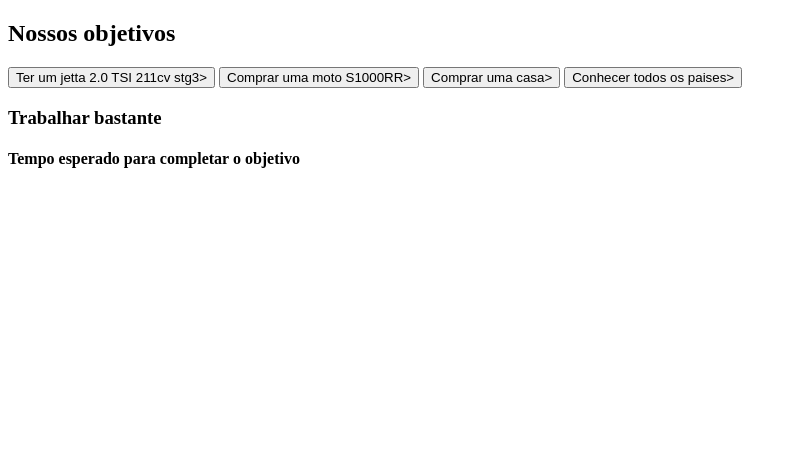
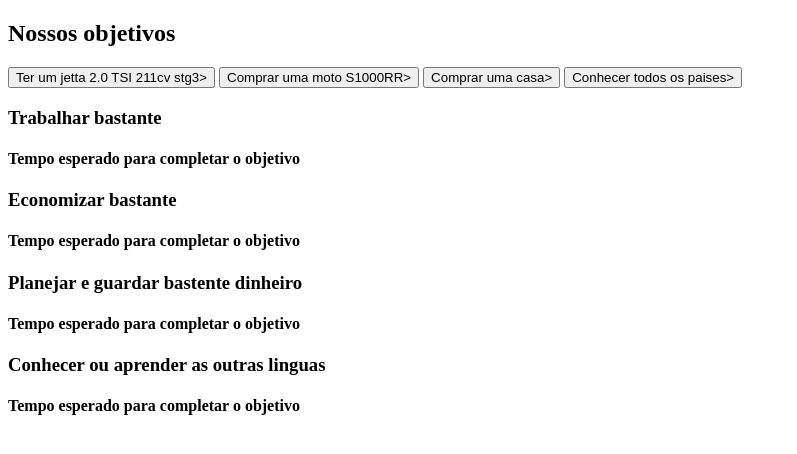
Before and after one commit to matheusribeiroc/SITE-2, a plain HTML site: page index.html in a window 1280 px wide. Shown: the whole page, without its empty margins (0-797 px from the left). Drawn offline with Linux system fonts and the light colour scheme.

Commit message:
volta thomaz:(

```diff
--- a/index.html
+++ b/index.html
@@ -4,6 +4,7 @@
     <meta charset="UTF-8">
     <meta name="viewport" content="width=device-width, initial-scale=1.0">
     <title>Meus objetivos do ano</title>
+    <link rel="stylesheet" href="style.css">
 </head>
 <body>
    <section class="conteudo-principal"></section>
@@ -21,7 +22,19 @@
         <h3 class="aba-conteudo-titulo-principal">Trabalhar bastante </h3>
         <h4 class="aba-conteudo-titulo-secundario">Tempo esperado para completar o objetivo</h4>
     </div>
+    <div class="aba-conteudo">
+        <h3 class="aba-conteudo-titulo-principal">Economizar bastante</h3>
+        <h4 class="aba-conteudo-titulo-secundario">Tempo esperado para completar o objetivo</h4>
+    </div>
+    <div class="aba-conteudo">
+         <h3 class="aba-conteudo-titulo-principal">Planejar e guardar bastente dinheiro</h3>
+         <h4 class="aba-conteudo-titulo-secundario">Tempo esperado para completar o objetivo</h4>
+    </div>
+   <div class="aba-conteudo">
+    <h3 class="aba-conteudo-titulo-principal">Conhecer ou aprender as outras linguas</h3>
+    <h4 class="aba-conteudo-titulo-secundario">Tempo esperado para completar o objetivo</h4>
    </div>
+</div>
    </div>
 </body>
 </html
--- /dev/null
+++ b/style.css
@@ -0,0 +1,10 @@
+:root{
+    --cor-de-fundo:#050b05fd;
+    --azul :#317dc4;
+    --branco:#ffffff;
+    --botao-ativo: #084232;
+    --boato-inativo:#031e28;
+    --texto-fundo:#ffffff;
+    --fonte: 'cascadia code';
+}
+@import url('https://fonts.googleapis.com/css2?family=Cascadia+Mono:ital,wght@0,200..700;1,200..700&display=swap');
```
